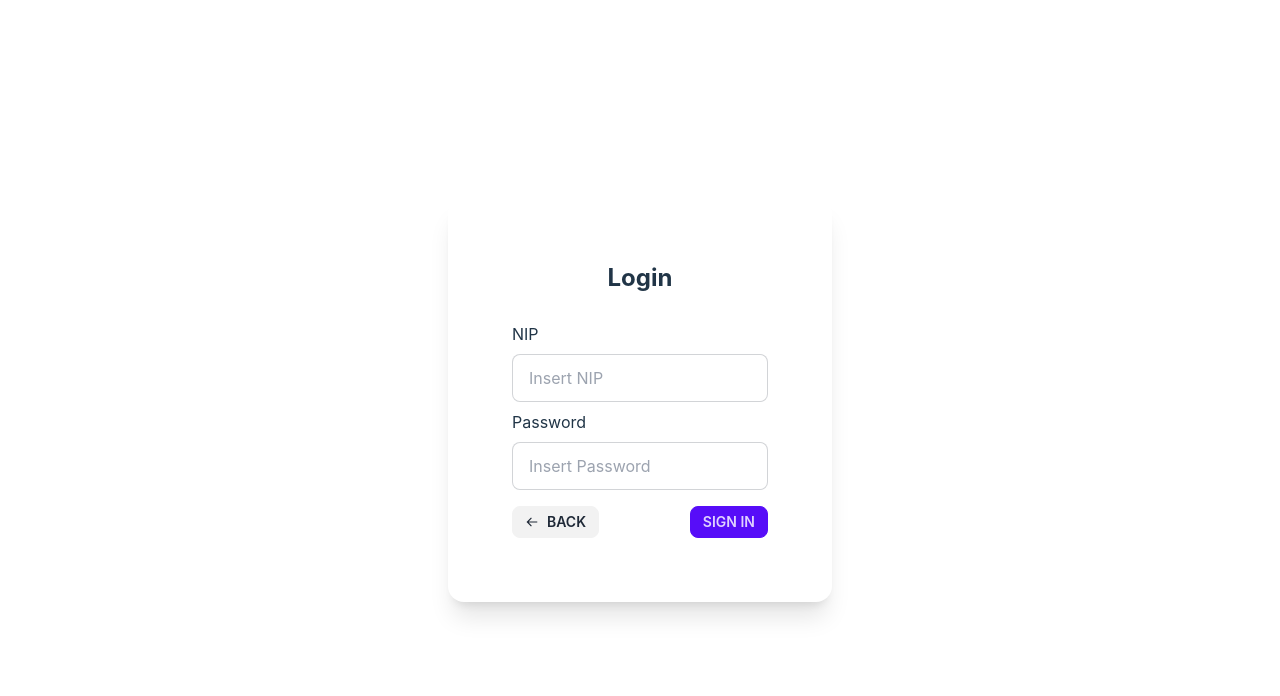
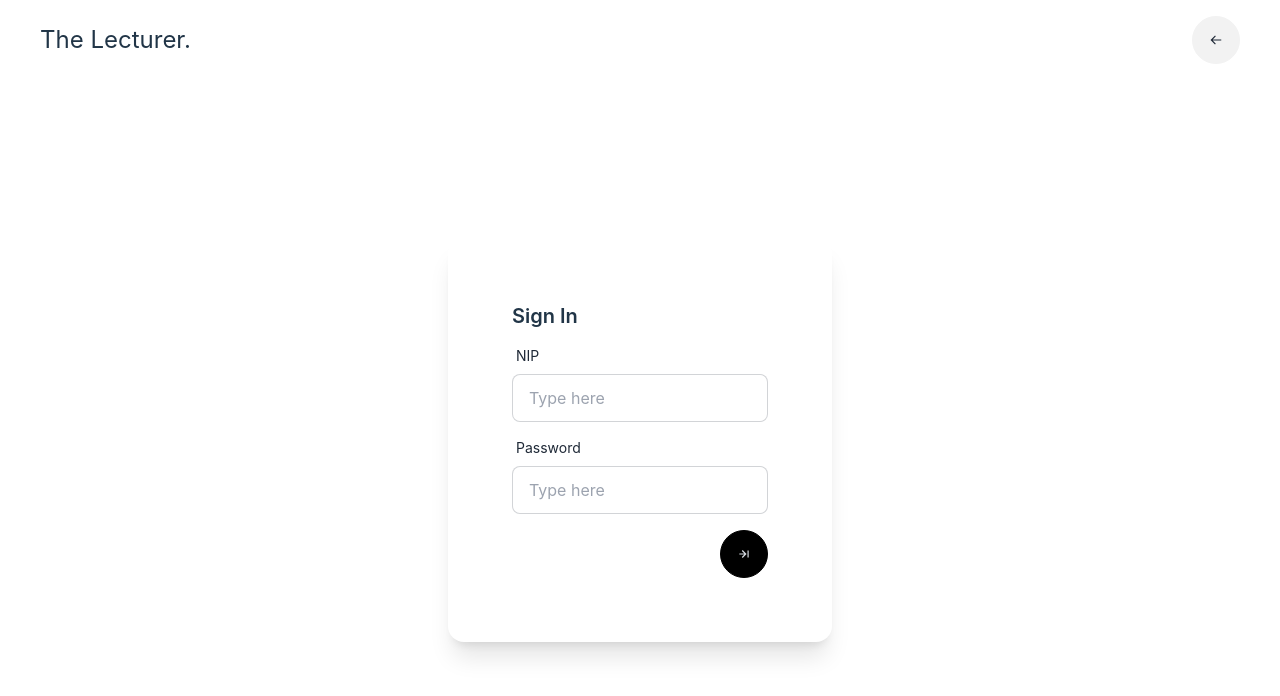
Before and after one commit to vikripermana21/webdev-s6, a React (Vite) app in the folder frontend/: page /login in a window 1280 px wide. Shown: the top 696 px of the page. Built offline with nearby package versions, Linux system fonts and the light colour scheme.

Commit message:
:lipstick: Adjust 'a bit' about UI

```diff
--- a/frontend/package.json
+++ b/frontend/package.json
@@ -11,6 +11,7 @@
   },
   "dependencies": {
     "firebase": "^10.4.0",
+    "framer-motion": "^10.16.4",
     "lucide-react": "^0.287.0",
     "moment": "^2.29.4",
     "pdfjs-dist": "^3.11.174",
--- a/frontend/src/pages/Login/index.jsx
+++ b/frontend/src/pages/Login/index.jsx
@@ -1,51 +1,104 @@
-import React, { useState } from "react";
+import React, { useEffect, useState } from "react";
 import Topbar from "../../components/topbar";
 import { Link, useNavigate } from "react-router-dom";
-import { BiArrowBack } from "react-icons/bi";
+import {
+  BiArrowBack,
+  BiArrowFromLeft,
+  BiArrowFromRight,
+  BiArrowToLeft,
+  BiArrowToRight,
+  BiCircleQuarter,
+  BiLeftArrow,
+} from "react-icons/bi";
+import {
+  AnimatePresence,
+  MotionConfig,
+  motion,
+  useAnimate,
+} from "framer-motion";
+import { BsCircleFill } from "react-icons/bs";
+import {
+  PiCheck,
+  PiCircleNotchLight,
+  PiCirclesThreeThin,
+} from "react-icons/pi";
 
 const Login = () => {
   let navigate = useNavigate();
+  const [isLoading, setIsLoading] = useState(false);
+  const [isSuccess, setIsSuccess] = useState(false);
+  const [refBtn, animateBtn] = useAnimate();
   const [nip, setNip] = useState("");
   const [password, setPassword] = useState("");
   const [loginError, setLoginError] = useState(null);
 
+  useEffect(() => {
+    if (!isLoading && !isSuccess) {
+      animateBtn(refBtn.current, { background: "#000", borderColor: "#000" });
+    } else if (!isLoading && isSuccess) {
+      animateBtn(refBtn.current, {
+        background: "#45C421",
+        borderColor: "#45C421",
+        x: 0,
+        borderTopRightRadius: "0px",
+        borderBottomRightRadius: "0px",
+      });
+      setTimeout(() => {
+        animateBtn(refBtn.current, {
+          x: 0,
+        });
+      }, 2000);
+    } else {
+      animateBtn(refBtn.current, {
+        background: "#ddd",
+        borderColor: "#ddd",
+        borderRadius: "100%",
+      });
+    }
+  }, [isLoading]);
+
   const submitLogin = () => {
-    fetch("http://localhost:5000/login", {
-      method: "post",
-      headers: {
-        Accept: "application/json",
-        "Content-Type": "application/json",
-      },
-      body: JSON.stringify({
-        nip: nip,
-        password: password,
-      }),
-    })
-      .then((response) => {
-        if (!response.ok) {
-          throw new Error(`HTTP error! Status: ${response.status}`);
-        }
-        return response.json();
-      })
-      .then((data) => {
-        localStorage.setItem("infoAkun", JSON.stringify(data.infoAkun));
-        if (data.infoAkun.role === "Admin") {
-          localStorage.setItem("userRole", "Admin");
-          navigate("/dashboard/admin");
-        } else if (data.infoAkun.role === "Dosen") {
-          localStorage.setItem("userRole", "Dosen");
-          navigate("/dashboard/dosen");
-        } else {
-          console.log("Peran pengguna tidak valid:", data.role);
-        }
-      })
-      .catch((err) => {
-        console.log(err);
-        // Menampilkan pesan kesalahan dengan menggunakan alert
-        alert("Login failed. Please check your credentials.");
-        // Mengatur pesan kesalahan pada state untuk merubah tampilan input
-        setLoginError("Invalid credentials");
-      });
+    setIsLoading(!isLoading);
+    setTimeout(() => {
+      setIsLoading(false);
+      setIsSuccess(true);
+    }, 2000);
+    // fetch("http://localhost:5000/login", {
+    //   method: "post",
+    //   headers: {
+    //     Accept: "application/json",
+    //     "Content-Type": "application/json",
+    //   },
+    //   body: JSON.stringify({
+    //     nip: nip,
+    //     password: password,
+    //   }),
+    // })
+    //   .then((response) => {
+    //     if (!response.ok) {
+    //       throw new Error(`HTTP error! Status: ${response.status}`);
+    //     }
+    //     return response.json();
+    //   })
+    //   .then((data) => {
+    //     localStorage.setItem("infoAkun", JSON.stringify(data.infoAkun));
+    //     if (data.infoAkun.role === "Admin") {
+    //       localStorage.setItem("userRole", "Admin");
+    //       navigate("/dashboard/admin");
+    //     } else if (data.infoAkun.role === "Dosen") {
+    //       localStorage.setItem("userRole", "Dosen");
+    //       navigate("/dashboard/dosen");
+    //     } else {
+    //       console.log("Peran pengguna tidak valid:", data.role);
+    //     }
+    //   })
+    //   .catch((err) => {
+    //     console.log(err);
+    //     // Menampilkan pesan kesalahan dengan menggunakan alert
+    //     alert("Login failed. Please check your credentials.");
+    //     // Mengatur pesan kesalahan pada state untuk merubah tampilan input
+    //     setLoginError("Invalid credentials");
+    //   });
   };
 
   const handleKeyDown = (e) => {
@@ -56,70 +109,156 @@ const Login = () => {
 
   return (
     <div className="h-screen w-screen">
-      <div className="h-full flex justify-center items-center">
-        <div className="card w-96 bg-base-100 shadow-xl">
+      <div className="w-full h-[10%] px-10 flex items-center justify-between">
+        <motion.p
+          initial={{ opacity: 0 }}
+          animate={{ opacity: 1 }}
+          transition={{
+            duration: 0.5,
+          }}
+          className="text-2xl"
+        >
+          The Lecturer.
+        </motion.p>
+        <motion.button
+          initial={{ opacity: 0 }}
+          animate={{ opacity: 1 }}
+          transition={{
+            duration: 0.5,
+          }}
+          className="btn btn-circle"
+          onClick={() => navigate("/")}
+        >
+          <BiArrowBack />
+        </motion.button>
+      </div>
+      <div className="flex h-[90%] justify-center items-center">
+        <motion.div
+          initial={{ scaleX: 0 }}
+          animate={{ scaleX: 1 }}
+          transition={{ delay: 1, ease: "easeInOut" }}
+          style={{ transformOrigin: "left" }}
+          className="card w-96 bg-base-100 shadow-xl"
+        >
           <div className="card-body">
-            <div className="card-title pb-5">
-              <p className="text-center text-2xl font-bold">Login</p>
-            </div>
-
-            <div className="flex flex-col items-start">
-              <label htmlFor="nip">NIP</label>
-              <input
-                id="nip"
-                type="text"
-                placeholder="Insert NIP"
-                className={`input input-bordered w-full max-w-xs mt-2 ${
-                  loginError === "Invalid credentials" ? "input-error" : ""
-                }`}
-                onChange={(e) => {
-                  setNip(e.target.value);
-                  setLoginError(null); // Menghilangkan pesan kesalahan saat input berubah
-                }}
-                onKeyDown={handleKeyDown}
-              />
-              {loginError === "Invalid credentials" && (
-                <span className="text-red-600">Invalid NIP or Password</span>
-              )}
-            </div>
-            <div className="flex flex-col items-start">
-              <label htmlFor="password ">Password</label>
-              <input
-                id="password"
-                type="password"
-                placeholder="Insert Password"
-                className={`input input-bordered w-full max-w-xs mt-2 ${
-                  loginError === "Invalid credentials" ? "input-error" : ""
-                }`}
-                onChange={(e) => {
-                  setPassword(e.target.value);
-                  setLoginError(null); // Menghilangkan pesan kesalahan saat input berubah
-                }}
-                onKeyDown={handleKeyDown}
-              />
-              {loginError === "Invalid credentials" && (
-                <span className="text-red-600">Invalid NIP or Password</span>
-              )}
-            </div>
-            <div className="card-actions justify-between mt-2">
-              <button
-                type="button"
-                onClick={() => navigate(`/`)}
-                className="btn btn-sm"
+            <MotionConfig
+              transition={{
+                duration: 1,
+              }}
+            >
+              <motion.h2
+                initial={{ opacity: 0, y: -10 }}
+                animate={{ opacity: 1, y: 0 }}
+                transition={{ delay: 1.5 }}
+                className="card-title"
               >
-                <BiArrowBack />
-                Back
-              </button>
-              <button
-                type="button"
-                onClick={() => submitLogin()}
-                className="btn btn-sm btn-primary"
+                Sign In
+              </motion.h2>
+              <motion.div
+                initial={{ opacity: 0, y: -10 }}
+                animate={{ opacity: 1, y: 0 }}
+                transition={{ delay: 1.7 }}
+                className="form-control w-full max-w-xs"
               >
-                Sign in
-              </button>
-            </div>
+                <label className="label">
+                  <span className="label-text">NIP</span>
+                </label>
+                <input
+                  type="text"
+                  placeholder="Type here"
+                  className="input input-bordered w-full max-w-xs"
+                  onChange={(e) => setNip(e.target.value)}
+                />
+              </motion.div>
+              <motion.div
+                initial={{ opacity: 0, y: -10 }}
+                animate={{ opacity: 1, y: 0 }}
+                transition={{ delay: 2 }}
+                className="form-control w-full max-w-xs"
+              >
+                <label className="label">
+                  <span className="label-text">Password</span>
+                </label>
+                <input
+                  type="password"
+                  placeholder="Type here"
+                  className="input input-bordered w-full max-w-xs"
+                  onChange={(e) => setPassword(e.target.value)}
+                />
+              </motion.div>
+              <motion.div
+                initial={{ opacity: 0, y: -10 }}
+                animate={{ opacity: 1, y: 0 }}
+                transition={{ delay: 2.2 }}
+                className="flex justify-end mt-2"
+              >
+                <motion.button
+                  initial={{ x: 0 }}
+                  transition={{
+                    duration: 0.3,
+                    ease: "easeInOut",
+                  }}
+                  onClick={submitLogin}
+                  className="btn btn-circle btn-neutral"
+                  ref={refBtn}
+                  style={{ outline: "none" }}
+                >
+                  {!isLoading && !isSuccess ? (
+                    <motion.div
+                      initial={{ scale: 0 }}
+                      animate={{ scale: 1 }}
+                      transition={{
+                        duration: 0.3,
+                      }}
+                      exit={{ scale: 0 }}
+                    >
+                      <BiArrowToRight />
+                    </motion.div>
+                  ) : !isLoading && isSuccess ? (
+                    <motion.div
+                      initial={{ scale: 0 }}
+                      animate={{ scale: 1 }}
+                      exit={{ scale: 0 }}
+                      transition={{
+                        duration: 1,
+                      }}
+                    >
+                      <PiCheck className=" text-white" />
+                    </motion.div>
+                  ) : (
+                    <motion.div
+                      initial={{ scale: 0 }}
+                      animate={{ scale: 1 }}
+                      exit={{ scale: 0 }}
+                      transition={{
+                        duration: 0.3,
+                      }}
+                    >
+                      <PiCircleNotchLight className="animate-spin text-black" />
+                    </motion.div>
+                  )}
+                </motion.button>
+                <AnimatePresence>
+                  {!isLoading && isSuccess && (
+                    <motion.div
+                      initial={{ scaleX: 0 }}
+                      animate={{ scaleX: 1 }}
+                      exit={{ scaleX: 0 }}
+                      transition={{
+                        duration: 0.3,
+                        ease: "easeInOut",
+                      }}
+                      style={{ transformOrigin: "right" }}
+                      className="flex flex-1 items-center rounded-r-full bg-[#45C421] text-white"
+                    >
+                      <p>Login Successfully</p>
+                    </motion.div>
+                  )}
+                </AnimatePresence>
+              </motion.div>
+            </MotionConfig>
           </div>
-        </div>
+        </motion.div>
       </div>
     </div>
   );
```
Also changed, not shown: frontend/src/App.jsx (+78 -98 lines), 2 other files (tests, documents, lock files or other folders).
